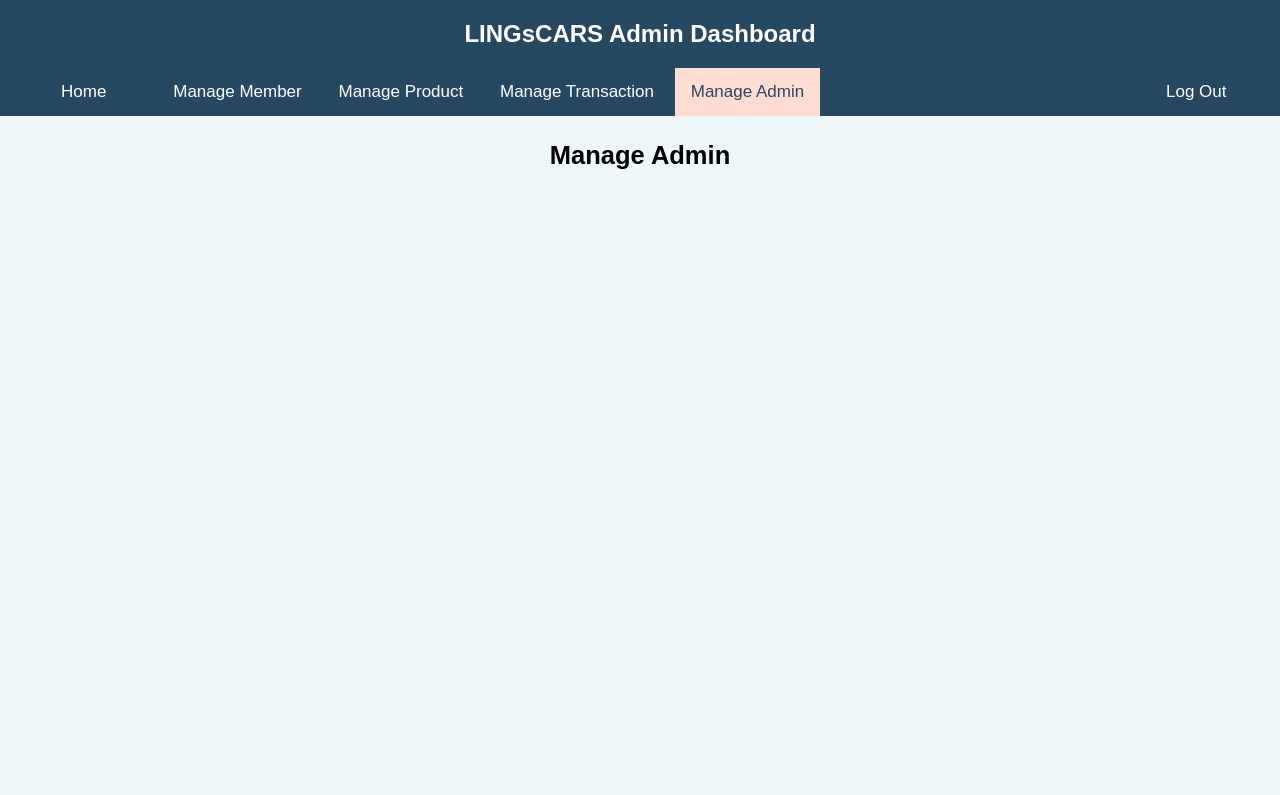
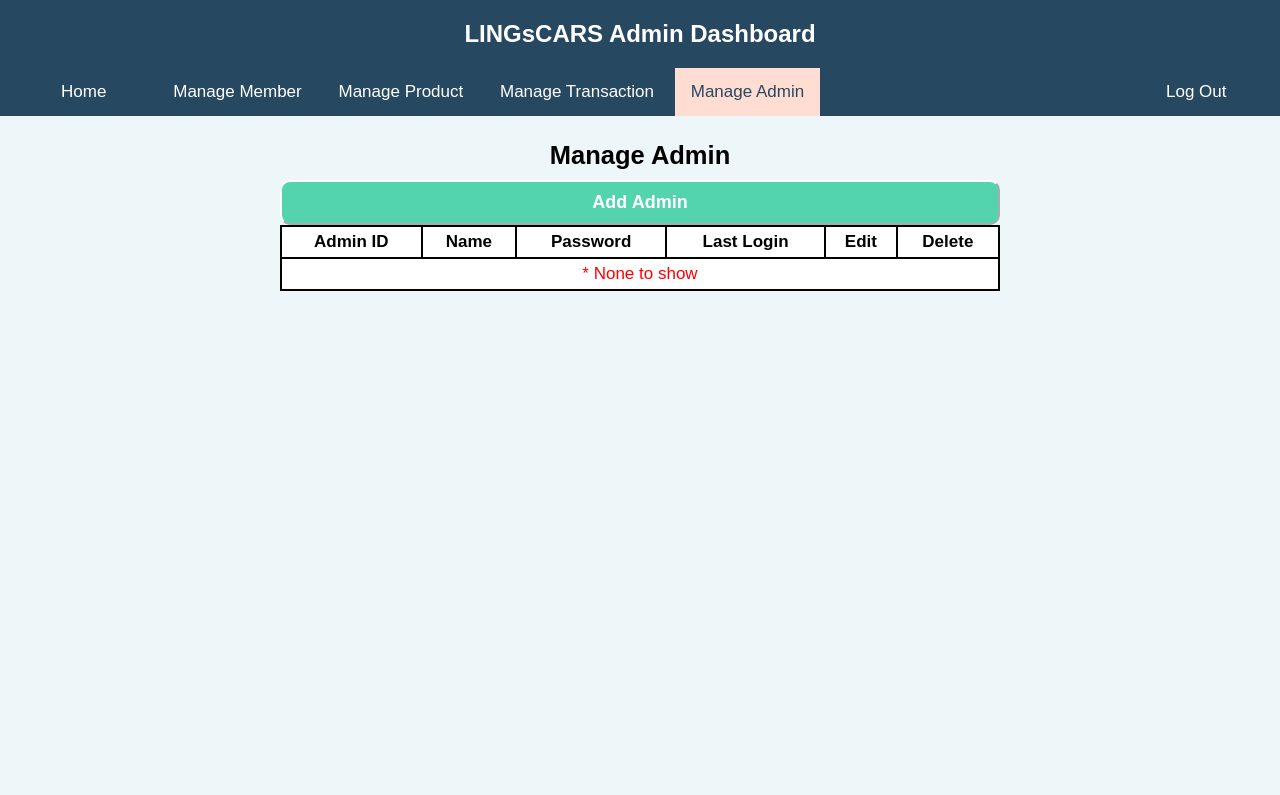
Before and after one commit to JohnnyLPH/UNI_CSSE_Year2_Sem1_WebBasedSystemDevelopment_Project_1, a PHP site: page /manageAdmin.php in a window 1280 px wide. Shown: the top 795 px of the page. Run offline with PHP 8.4, Linux system fonts and the light colour scheme; the visitor is signed in with stand-in values (Sample User, id 1); data that the repository does not hold is empty.

Commit message:
crud for manage admin (in progress)

```diff
--- a/LINGsCARS.session.sql
+++ b/LINGsCARS.session.sql
@@ -1,11 +1,12 @@
 -- @BLOCK
 SHOW TABLES;
 
+-- ____________________Admin Section: Start____________________
 -- @BLOCK
 DESCRIBE Admins;
 
 -- @BLOCK
-INSERT INTO Admins(adminName, 'password')
+INSERT INTO Admins(adminName, adminPassword)
 VALUES
 ('admin', 'g03abc')
 ;
@@ -15,3 +16,4 @@ SELECT * FROM Admins;
 
 -- @BLOCK
 UPDATE Admins SET id = 1 WHERE adminName = 'admin';
+-- ____________________Admin Section: End____________________
--- a/adminAuthenticate.php
+++ b/adminAuthenticate.php
@@ -9,8 +9,8 @@
 
         // Confirm logged in.
         if (
-            !isset($_SESSION["adminLoggedIn"]) || empty($_SESSION["adminLoggedIn"]) ||
-            $_SESSION["adminLoggedIn"] != "true" || !isset($_SESSION["adminName"]) || empty($_SESSION["adminName"])
+            !isset($_SESSION["adminId"]) || $_SESSION["adminId"] < 0 ||
+            !isset($_SESSION["adminName"]) || empty($_SESSION["adminName"])
         ) {
             return false;
         }
--- a/adminDashboard.php
+++ b/adminDashboard.php
@@ -55,7 +55,7 @@
                             echo $_SESSION["adminName"];
                         }
                         if (isset($_SESSION["lastActive"])) {
-                            echo "; Active: " . date("Y-m-d H:i", $_SESSION["lastActive"]);
+                            echo "</i>; Active: <i>" . date("Y-m-d H:i", $_SESSION["lastActive"]);
                         }
                     ?>
                 </i>
--- a/css/admin.css
+++ b/css/admin.css
@@ -41,7 +41,7 @@ hr {
 main {
     display: block;
     margin: auto;
-    max-width: 1000px;
+    max-width: 1200px;
     min-height: 85%;
 }
 
@@ -107,6 +107,7 @@ nav.fixed_nav_bar {
     top: 0;
     width: 100%;
     z-index: 1;
+    overflow:auto;
 }
 
 nav.fixed_nav_bar ul {
@@ -151,3 +152,76 @@ nav.fixed_nav_bar li:hover:not(.active) {
     color: var(--medium-dark-shade-of-cyan-);
     background-color: var(--light-shade-of-red-orange);
 }
+
+div.manage-section {
+    display: block;
+    margin: auto;
+    width: fit-content;
+    min-width: 60%;
+}
+
+table.db-table {
+    background-color: white;
+    width: 100%;
+    margin: auto;
+}
+
+/* table.db-table tr {
+    display: flex;
+} */
+
+table.db-table, table.db-table th, table.db-table td {
+    border: 2px solid black;
+    border-collapse: collapse;
+}
+
+table.db-table th, table.db-table td {
+    padding: 0 5px;
+    height: 30px;
+}
+
+table.db-table tr .data-not-found {
+    color: red;
+    text-align: center;
+}
+
+table.db-table td button, form button {
+    display: block;
+    margin: auto;
+    padding: 10px 0;
+    color: white;
+    cursor: pointer;
+    font-size: large;
+    font-weight: bold;
+    border-radius: 10px;
+    border-width: 2px;
+    border-color: white;
+    width: 100%;
+    min-width: 80px;
+    /* min-height: 35px; */
+}
+
+form button {
+    background-color: rgb(84, 212, 174);
+}
+
+table.db-table td .edit-button {
+    background-color: green;
+}
+
+table.db-table td .delete-button {
+    background-color: red;
+}
+
+table.db-table td button:hover, form button:hover {
+    color: black;
+    border-color: black;
+}
+
+table.db-table td button.edit-button:hover {
+    background-color:rgba(0, 128, 0, 0.651) ;
+}
+
+table.db-table td button.delete-button:hover {
+    background-color: rgba(255, 0, 0, 0.651);
+}
--- a/manageAdmin.php
+++ b/manageAdmin.php
@@ -52,7 +52,75 @@
                 Manage Admin
             </h2>
 
+            <div class="manage-section">
+                <form>
+                    <input type="hidden" id="manageMode" name="manageMode" value="add">
+                    <button class="add-button">
+                        Add Admin
+                    </button>
+                </form>
 
+                <table class="db-table">
+                    <thead>
+                        <!-- 4 Columns -->
+                        <tr>
+                            <th>Admin ID</th>
+                            <th>Name</th>
+                            <th>Password</th>
+                            <th>Last Login</th>
+                            <th>Edit</th>
+                            <th>Delete</th>
+                        </tr>
+                    </thead>
+                    <tbody>
+                        <?php
+                            $query = "SELECT * FROM Admins ORDER BY lastLogin DESC;";
+                            $rs = mysqli_query($serverConnect, $query);
+                            $recordCount = 0;
+                            if ($rs) {
+                                while ($user = mysqli_fetch_assoc($rs)) {
+                                    $recordCount++;
+                                    print("
+                                        <tr>
+                                            <td>" . $user["id"] . "</td>
+                                            <td>" . $user["adminName"] . "</td>
+                                            <td>" . $user["adminPassword"] . "</td>
+                                            <td>" . $user["lastLogin"] . "</td>
+                                            <td>
+                                                <form>
+                                                <input type='hidden' id='manageMode' name='manageMode' value='edit'>
+                                                <button class='edit-button'>Edit</button>
+                                                </form>
+                                            </td>
+                                            <td>
+                                                <form>
+                                                <input type='hidden' id='manageMode' name='manageMode' value='delete'>
+                                                <button class='delete-button'>Delete</button>
+                                                </form>
+                                            </td>
+                                        </tr>
+                                    ");
+                                }
+
+                                if (!$recordCount) {
+                                    print("
+                                        <tr>
+                                            <td class='data-not-found' colspan='6'>* None to show</td>
+                                        </tr>
+                                    ");
+                                }
+                                else {
+                                    print("
+                                        <tr>
+                                            <td colspan='6'>Total Displayed: " . $recordCount . "</td>
+                                        </tr>
+                                    ");
+                                }
+                            }
+                        ?>
+                    </tbody>
+                </table>
+            </div>
         </main>
 
         <hr>
```
Also changed, not shown: adminLogin.php (+9 -5 lines).
